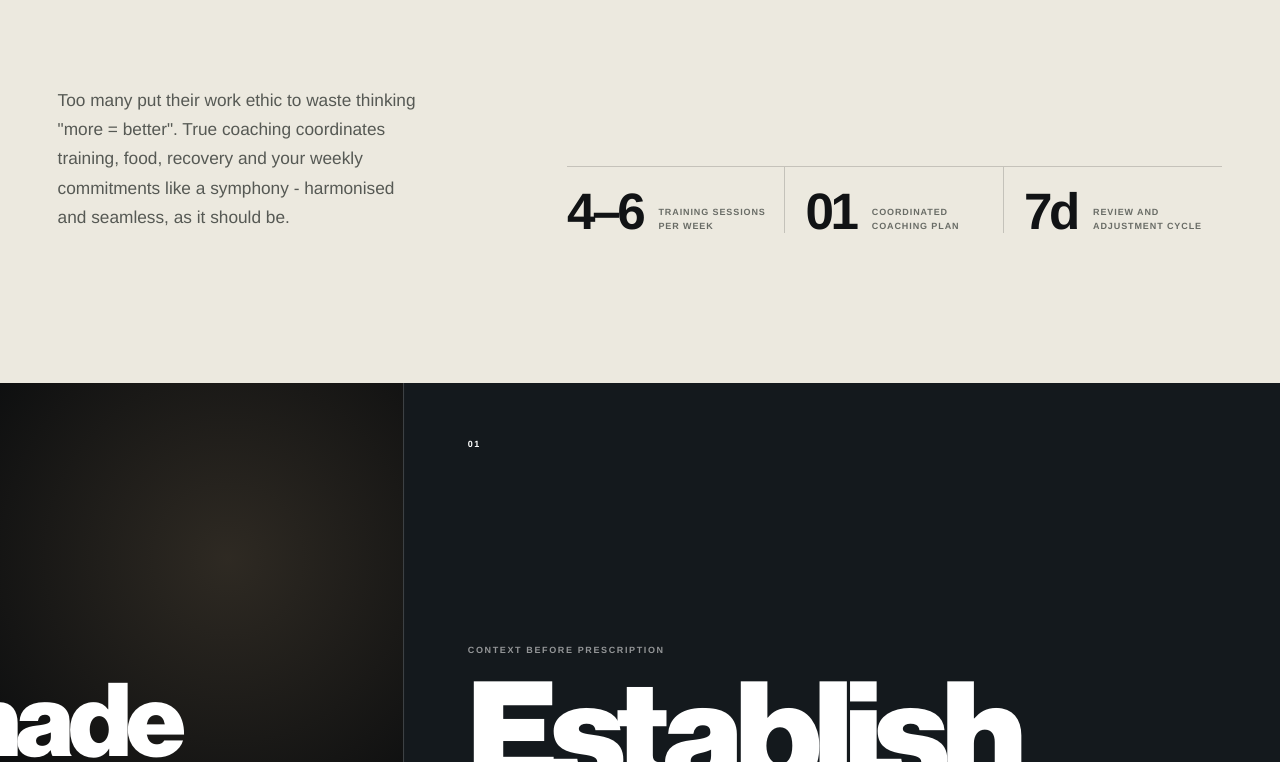
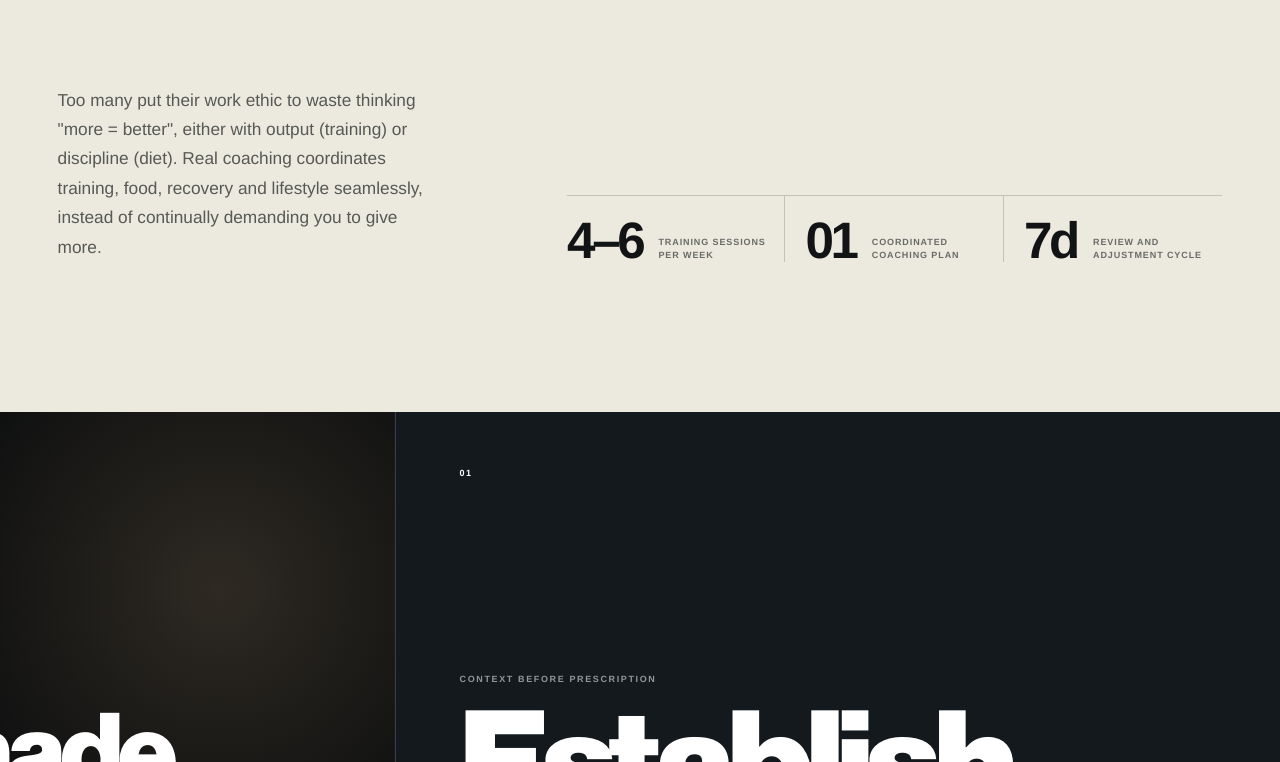
Before and after one commit to ThePerformanceConsultant/ThePerformanceConsultant.github.io, a React (Vite) app: page / in a window 1280 px wide. Shown: the part 1298-2060 px from the top of the page. Built offline with nearby package versions, Linux system fonts and the light colour scheme.

Commit message:
Update HomeApp.jsx

```diff
--- a/src/home/HomeApp.jsx
+++ b/src/home/HomeApp.jsx
@@ -78,7 +78,7 @@ function Proposition() {
       </div>
       <div className="proposition__detail">
         <Reveal as="p">
-          Too many put their work ethic to waste thinking "more = better". True coaching coordinates training, food, recovery and your weekly commitments like a symphony - harmonised and seamless, as it should be.
+          Too many put their work ethic to waste thinking "more = better", either with output (training) or discipline (diet). Real coaching coordinates training, food, recovery and lifestyle seamlessly, instead of continually demanding you to give more.
         </Reveal>
         <div className="proposition__facts">
           <Reveal delay={0.05}><strong>4–6</strong><span>training sessions<br />per week</span></Reveal>
```
